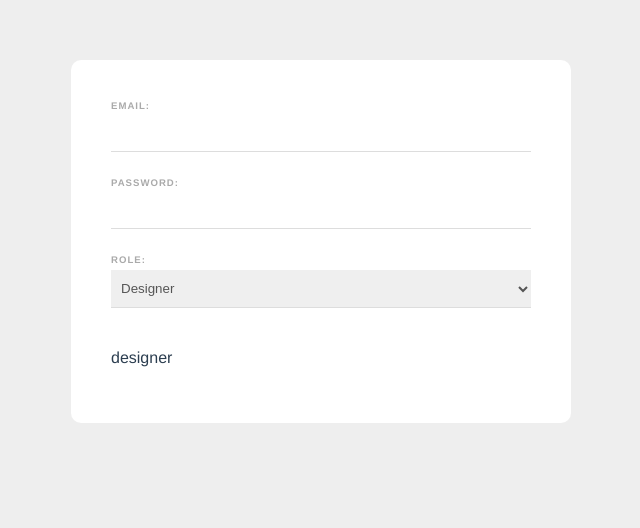
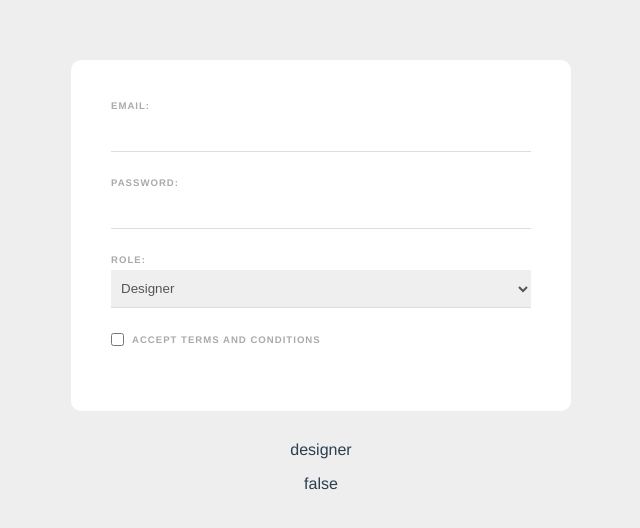
Before and after one commit to isemilia/vue-web-forms, a Vue app: page / in a window 1280 px wide. Shown: the top 528 px of the page, without its empty margins (319-959 px from the left). Built offline with nearby package versions, Linux system fonts and the light colour scheme.

Commit message:
Add checkbox

```diff
--- a/src/components/SignupForm.vue
+++ b/src/components/SignupForm.vue
@@ -15,10 +15,17 @@
         <option value="designer">Designer</option>
       </select>
     </label>
-    <p>{{email}}</p>
-    <p>{{password}}</p>
-    <p>{{role}}</p>
+    <div class="terms">
+      <label>
+        <input type="checkbox" required v-model="terms">
+        Accept terms and conditions
+      </label>
+    </div>
   </form>
+  <p>{{email}}</p>
+  <p>{{password}}</p>
+  <p>{{role}}</p>
+  <p>{{terms}}</p>
 </template>
 
 <script>
@@ -28,6 +35,7 @@ export default {
       password: '',
       email: '',
       role: 'designer',
+      terms: false
     }
   }
 }
@@ -62,4 +70,16 @@ input, select {
   border-bottom: 1px solid #ddd;
   color: #555;
 }
+
+.terms input[type=checkbox] {
+  display: inline;
+  width: auto;
+  padding: 0;
+  margin: 0;
+}
+.terms label{
+  display: flex;
+  align-items: center;
+  gap: 8px;
+}
 </style>
```
